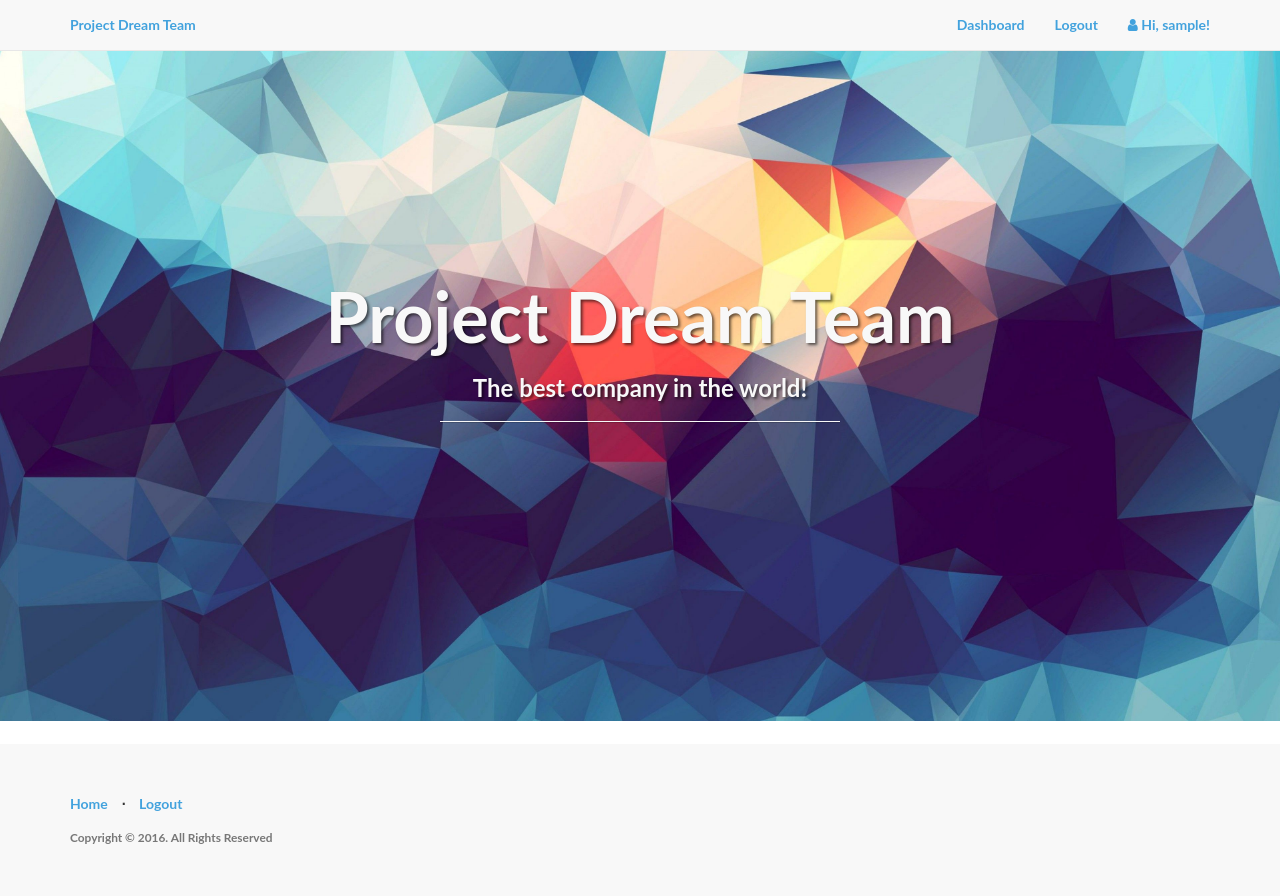
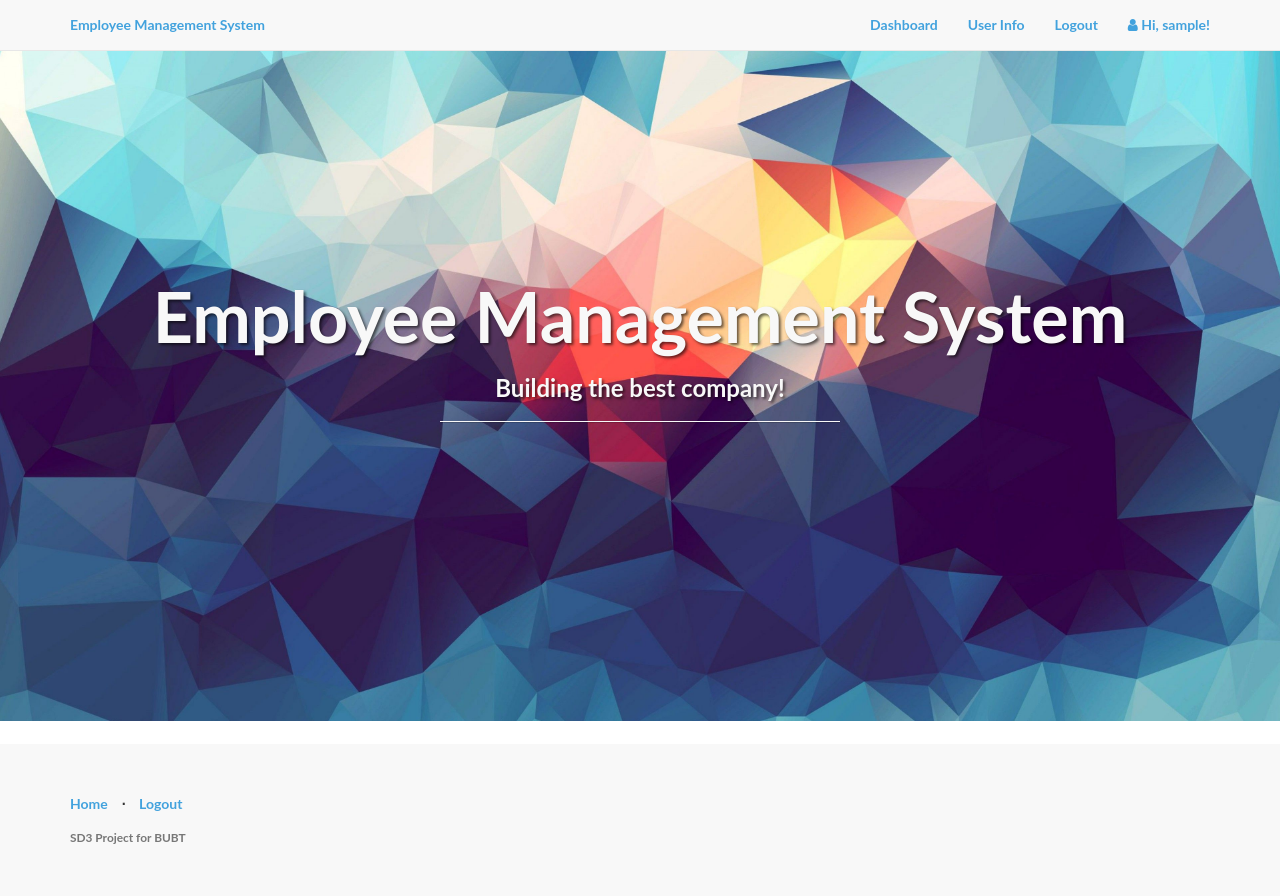
Before and after one commit to QuwsarOhi/EmployeeManagement, a Flask app: page / in a window 1280 px wide. Run offline with Flask 2, Linux system fonts and the light colour scheme; the visitor is signed in with stand-in values (Sample User, id 1); data comes from the database, SQL or seed files in the repository; parts of the project's set-up code (start-up, migrations or seed data) failed here and were passed over; some libraries are stand-ins or nearby versions.

Commit message:
modified banners

```diff
--- a/app/templates/base.html
+++ b/app/templates/base.html
@@ -3,7 +3,7 @@
 <!DOCTYPE html>
 <html lang="en">
 <head>
-    <title>{{ title }} | Project Dream Team</title>
+    <title>{{ title }} | Employee Management System </title>
     <link href="https://maxcdn.bootstrapcdn.com/font-awesome/4.7.0/css/font-awesome.min.css" rel="stylesheet">
     <link href="https://maxcdn.bootstrapcdn.com/bootstrap/3.3.7/css/bootstrap.min.css" rel="stylesheet">
     <link href="{{ url_for('static', filename='css/style.css') }}" rel="stylesheet">
@@ -19,7 +19,7 @@
                   <span class="icon-bar"></span>
                   <span class="icon-bar"></span>
               </button>
-              <a class="navbar-brand topnav" href="{{ url_for('home.homepage') }}">Project Dream Team</a>
+              <a class="navbar-brand topnav" href="{{ url_for('home.homepage') }}">Employee Management System</a>
           </div>
           <div class="collapse navbar-collapse" id="bs-example-navbar-collapse-1">
 
@@ -32,6 +32,7 @@
                     <li><a href="{{ url_for('admin.list_employees') }}">Employees</a></li>
                   {% else %}
                     <li><a href="{{ url_for('home.dashboard') }}">Dashboard</a></li>
+                    <li><a href=#> User Info </a></li>
                   {% endif %}
                   <li><a href="{{ url_for('auth.logout') }}">Logout</a></li>
                   <li><a><i class="fa fa-user"></i>  Hi, {{ current_user.username }}!</a></li>
@@ -64,7 +65,7 @@
                         <li><a href="{{ url_for('auth.login') }}">Login</a></li>
                         {% endif %}
                     </ul>
-                    <p class="copyright text-muted small">Copyright © 2016. All Rights Reserved</p>
+                    <p class="copyright text-muted small"> SD3 Project for BUBT </p>
                 </div>
             </div>
         </div>
--- a/app/templates/home/index.html
+++ b/app/templates/home/index.html
@@ -8,8 +8,8 @@
         <div class="row">
             <div class="col-lg-12">
                 <div class="intro-message">
-                    <h1>Project Dream Team</h1>
-                    <h3>The best company in the world!</h3>
+                    <h1>Employee Management System</h1>
+                    <h3>Building the best company!</h3>
                     <hr class="intro-divider">
                     </ul>
                 </div>
```
